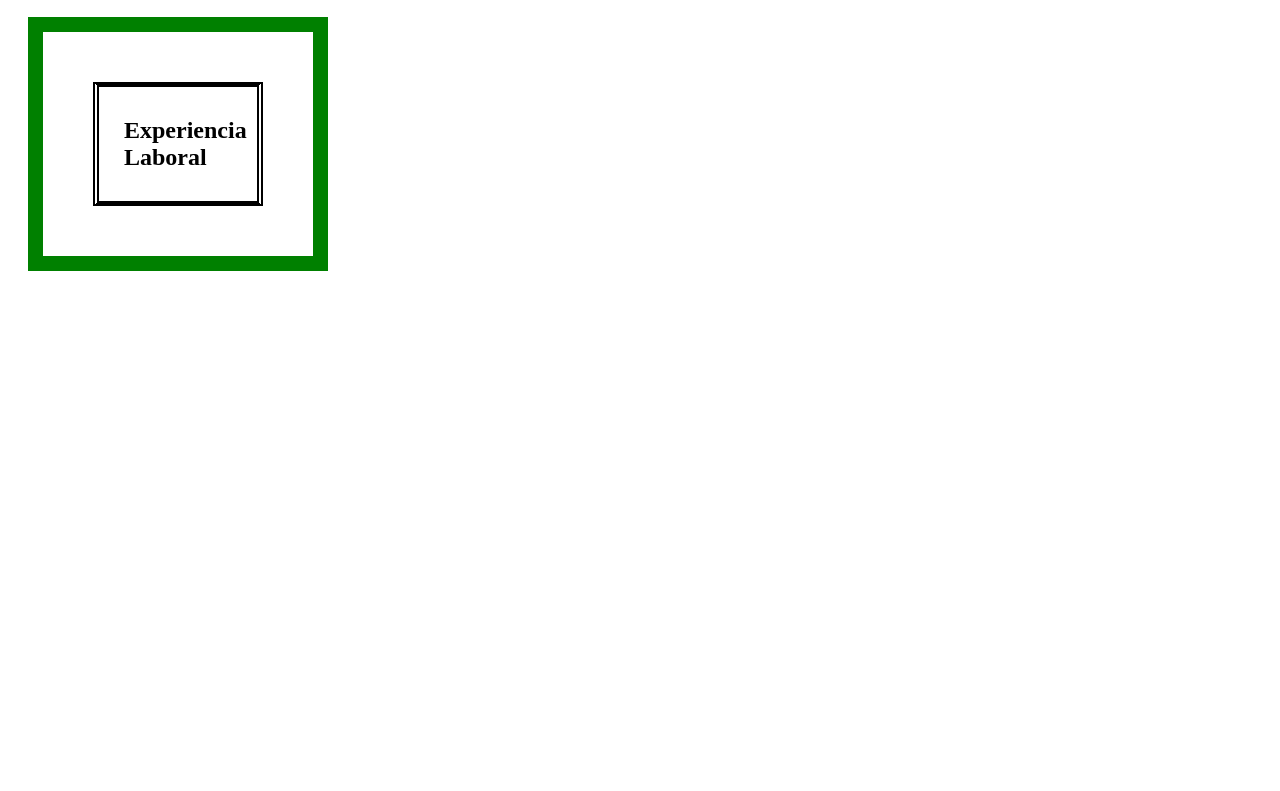
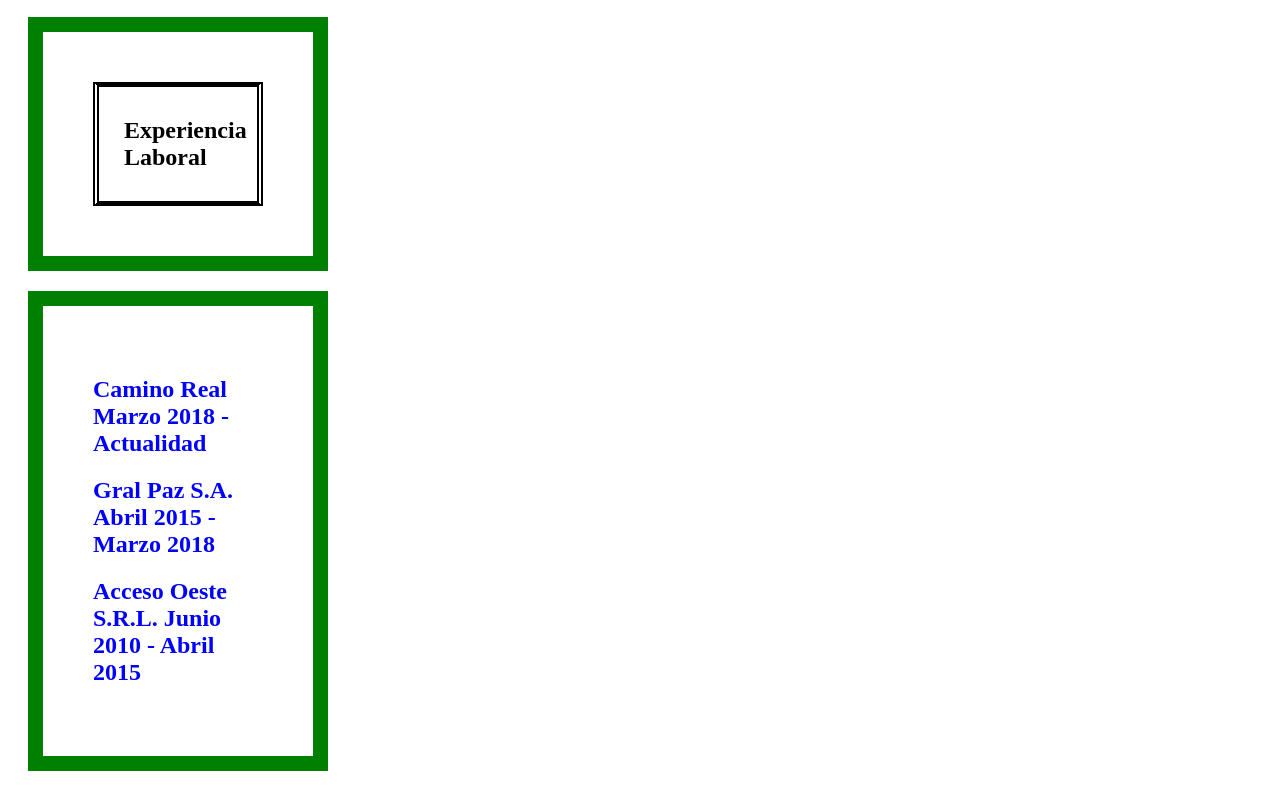
Before and after one commit to GPresta/GPresta, a plain HTML site: page index.html in a window 1280 px wide. Shown: the part 389-1180 px from the top of the page. Before the commit the page ends 800 px from the top, so only its background shows below. Drawn offline with Linux system fonts and the light colour scheme.

Commit message:
Add files via upload

```diff
--- a/index.html
+++ b/index.html
@@ -20,3 +20,11 @@
             <h1>Experiencia Laboral</h1>
 
         </section>
+
+    <section>
+        <h2>Camino Real Marzo 2018 - Actualidad</h2>
+        <h2>Gral Paz S.A. Abril 2015 - Marzo 2018</h2>
+        <h2>Acceso Oeste S.R.L. Junio 2010 - Abril 2015</h2>
+    </section>
+
+<body>
```
